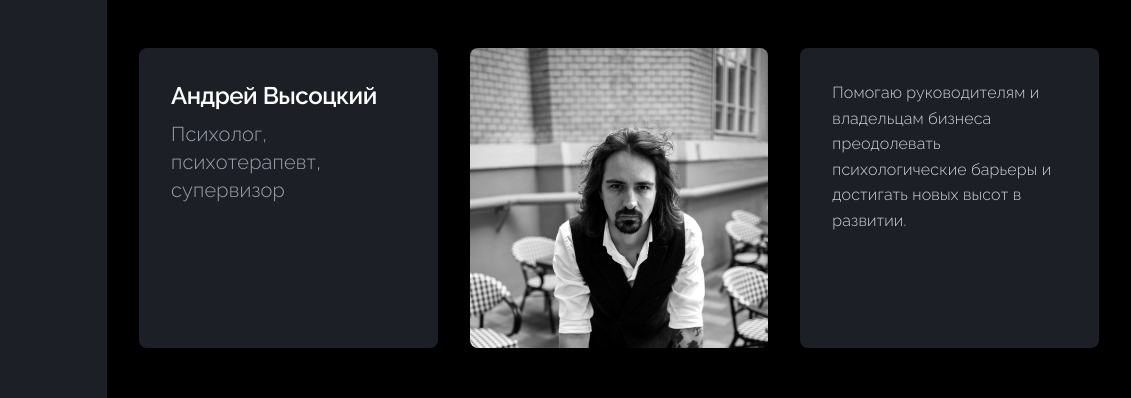
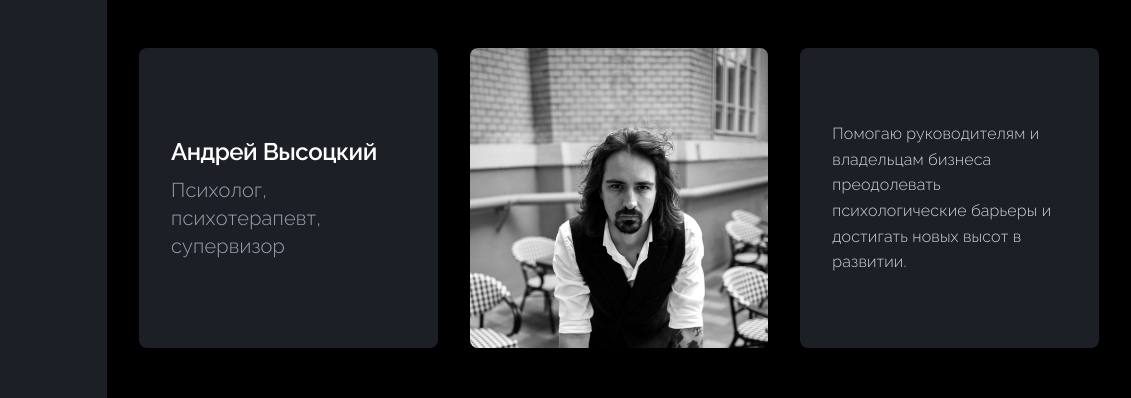
Before and after one commit to Drtduck/visotskynew, an Astro site: page / in a window 1280 px wide. Shown: the top 398 px of the page, 149-1280 px from the left. Built offline with nearby package versions, Linux system fonts and the light colour scheme; Astro itself is replaced by a stand-in of ours.

Commit message:
Update ProfileCard.astro

```diff
--- a/src/components/ProfileCard.astro
+++ b/src/components/ProfileCard.astro
@@ -1,9 +1,16 @@
 ---
+interface Props {
+  name: string;
+  title: string;
+  description: string;
+  image: string;
+}
+
 const { name, title, description, image } = Astro.props;
 ---
 
 <div class="grid grid-cols-1 md:grid-cols-2 lg:grid-cols-3 gap-8 mb-16">
-  <div class="bg-[#1c1f26] rounded-lg p-8">
+  <div class="bg-[#1c1f26] rounded-lg p-8 flex flex-col justify-center">
     <h2 class="text-2xl font-bold mb-2">{name}</h2>
     <p class="text-xl text-gray-400">{title}</p>
   </div>
@@ -17,7 +24,7 @@ const { name, title, description, image } = Astro.props;
     />
   </div>
 
-  <div class="bg-[#1c1f26] rounded-lg p-8">
+  <div class="bg-[#1c1f26] rounded-lg p-8 flex items-center">
     <p class="text-gray-300">{description}</p>
   </div>
 </div>
```
